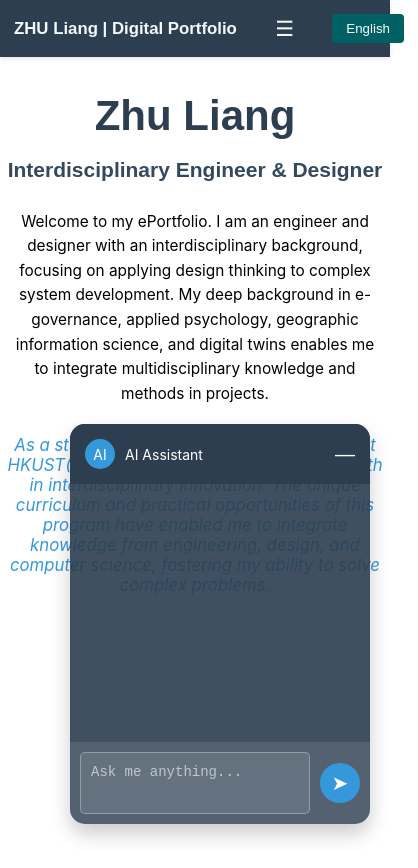
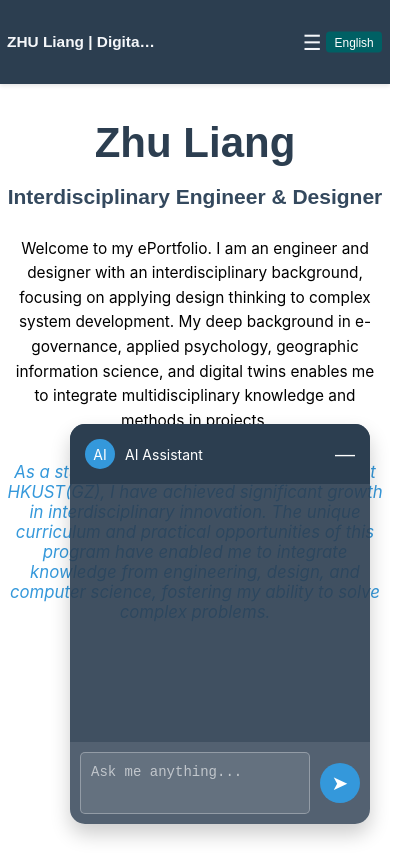
Before and after one commit to lzhu686/eportfolio, a React (Create React App) app: page /contact in a window 390 px wide. Shown: the whole page, 418 px wide, since content can reach past the window. Built offline with nearby package versions, Linux system fonts and the light colour scheme.

Commit message:
fix header mobile bug and change ai to deepseek

```diff
--- a/src/components/Header.js
+++ b/src/components/Header.js
@@ -9,6 +9,7 @@ const Nav = styled.nav`
   padding: 1rem 0;
   width: 100%;
   box-shadow: 0 2px 4px rgba(0,0,0,0.1);
+  overflow-x: hidden;
 `;
 
 const NavContent = styled.div`
@@ -20,14 +21,33 @@ const NavContent = styled.div`
   align-items: center;
   padding: 0 1rem;
   flex-wrap: wrap;
+  position: relative;
+  box-sizing: border-box;
+  @media (max-width: 768px) {
+    padding: 0 0.5rem;
+    justify-content: flex-start;
+    min-height: 56px;
+    max-width: 100vw;
+    overflow: hidden;
+  }
 `;
 
 const Title = styled.h1`
   font-size: 1.5rem;
   margin: 0;
   color: ${props => props.theme.colors.background};
+  flex: 1;
+  text-align: left;
+  white-space: nowrap;
+  overflow: hidden;
+  text-overflow: ellipsis;
   @media (max-width: 768px) {
-    font-size: 1.2rem;
+    font-size: 1.1rem;
+    text-align: left;
+    flex: 1;
+    padding-right: 110px;
+    box-sizing: border-box;
+    max-width: calc(100vw - 130px);
   }
 `;
 
@@ -38,6 +58,12 @@ const NavLinks = styled.div`
     flex-direction: column;
     width: 100%;
     display: ${props => props.$isOpen ? 'flex' : 'none'};
+    background: ${props => props.theme.colors.primary};
+    position: absolute;
+    top: 56px;
+    left: 0;
+    z-index: 1;
+    box-shadow: 0 2px 8px rgba(0,0,0,0.08);
   }
 `;
 
@@ -63,8 +89,18 @@ const LanguageButton = styled.button`
   cursor: pointer;
   transition: all 0.3s ease;
   border-radius: 4px;
+  white-space: nowrap;
   &:hover {
     background: #00363a;
+  }
+  @media (max-width: 768px) {
+    position: absolute;
+    right: 8px;
+    top: 50%;
+    transform: translateY(-50%);
+    padding: 0.25rem 0.6rem;
+    z-index: 2;
+    font-size: 0.85rem;
   }
 `;
 
@@ -77,6 +113,12 @@ const MenuButton = styled.button`
   cursor: pointer;
   @media (max-width: 768px) {
     display: block;
+    position: absolute;
+    right: 65px;
+    top: 50%;
+    transform: translateY(-50%);
+    z-index: 2;
+    padding: 0.25rem;
   }
 `;
 
--- a/src/services/aiService.js
+++ b/src/services/aiService.js
@@ -36,15 +36,24 @@ ${content.projects.list.map(project =>
 const sendMessage = async (message, language = 'zh') => {
   const makeRequest = async () => {
     try {
-      const API_ENDPOINT = 'https://api.closeagi.com/v1/chat/completions';
-      const API_KEY = 'sk-3Uhd6y5DxAlZ2cRpA3F9Da18A8214f298cEdE16b525eF67b';
+      const API_ENDPOINT = process.env.REACT_APP_AI_API_ENDPOINT || 'https://api.deepseek.com/chat/completions';
+      const API_KEY = process.env.REACT_APP_AI_API_KEY;
 
       const portfolioContext = createPortfolioContext(language);
 
       const DEBUG = process.env.NODE_ENV === 'development' && process.env.REACT_APP_DEBUG === 'true';
 
+      if (!API_KEY) {
+        console.error('环境变量检查:', {
+          'REACT_APP_AI_API_KEY': process.env.REACT_APP_AI_API_KEY ? '已设置' : '未设置',
+          'REACT_APP_AI_API_ENDPOINT': process.env.REACT_APP_AI_API_ENDPOINT || '使用默认值',
+          'NODE_ENV': process.env.NODE_ENV
+        });
+        throw new Error('AI API Key 未配置，请在 .env 文件中设置 REACT_APP_AI_API_KEY');
+      }
+
       if (DEBUG) {
-        console.log('发送请求到 AI API');
+        console.log('发送请求到 AI API:', API_ENDPOINT);
       }
 
       const response = await fetch(API_ENDPOINT, {
@@ -61,7 +70,7 @@ const sendMessage = async (message, language = 'zh') => {
             role: 'user',
             content: message
           }],
-          model: 'gpt-3.5-turbo-0125',
+          model: process.env.REACT_APP_AI_MODEL || 'deepseek-chat',
           temperature: 0.7,
           max_tokens: 1000
         })
```
Also changed, not shown: 2 other files (tests, documents, lock files or other folders).
